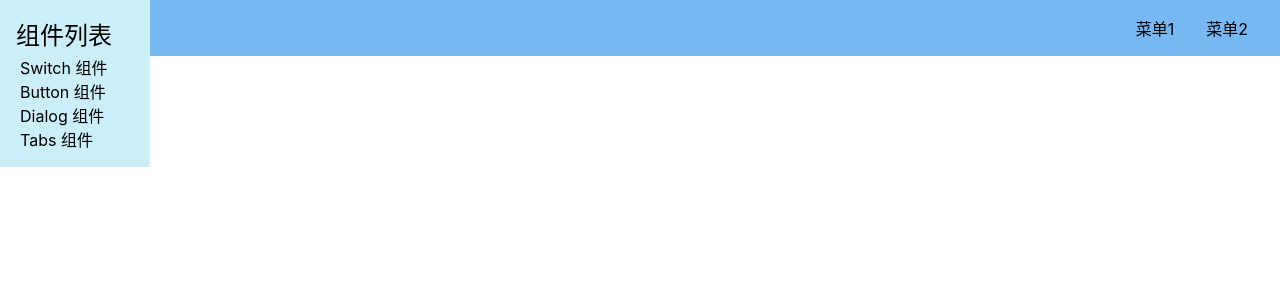
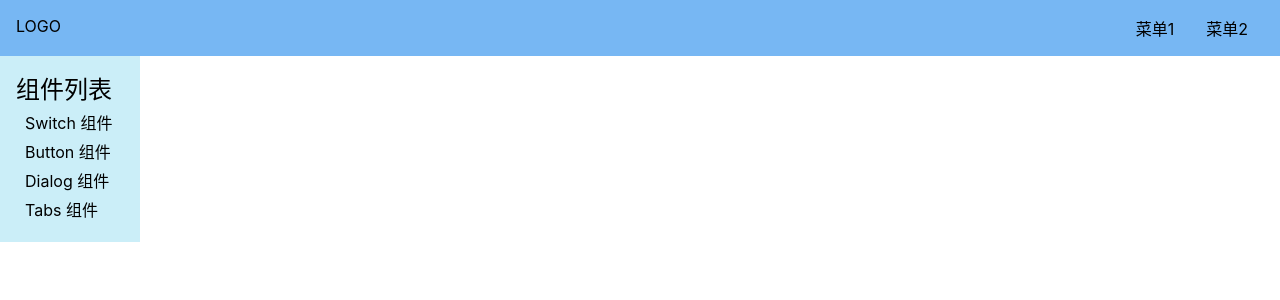
Before and after one commit to KoraSun/KWheels, a Vue app: page /#/doc in a window 1280 px wide. Shown: the top 300 px of the page. Built offline with nearby package versions, Linux system fonts and the light colour scheme.

Commit message:
调节topnav和aside的位置

```diff
--- a/src/views/Doc.vue
+++ b/src/views/Doc.vue
@@ -39,6 +39,8 @@
       background:rgba(119, 183, 243);
       display: flex;
       padding: 16px;
+      position: relative;
+      z-index: 10;
       > .logo{
           max-width: 6em;
           margin-right: auto;
@@ -54,16 +56,18 @@
   }
   aside{
       background:rgb(203, 238, 248);
-      width: 150px;
+      width: 140px;
       padding: 16px;
       position: fixed;
       top: 0;
       left: 0;
+      padding-top: 70px;
       > h2{
           margin-bottom: 4px;
       }
       > ol{
           > li{
+              margin:5px;
               padding-inline: 4px 0;
           }
       }
--- a/src/views/Home.vue
+++ b/src/views/Home.vue
@@ -26,6 +26,8 @@
       background:rgba(119, 183, 243);
       display: flex;
       padding: 16px;
+      position: relative;
+      z-index: 10;
       > .logo{
           max-width: 6em;
           margin-right: auto;
```
